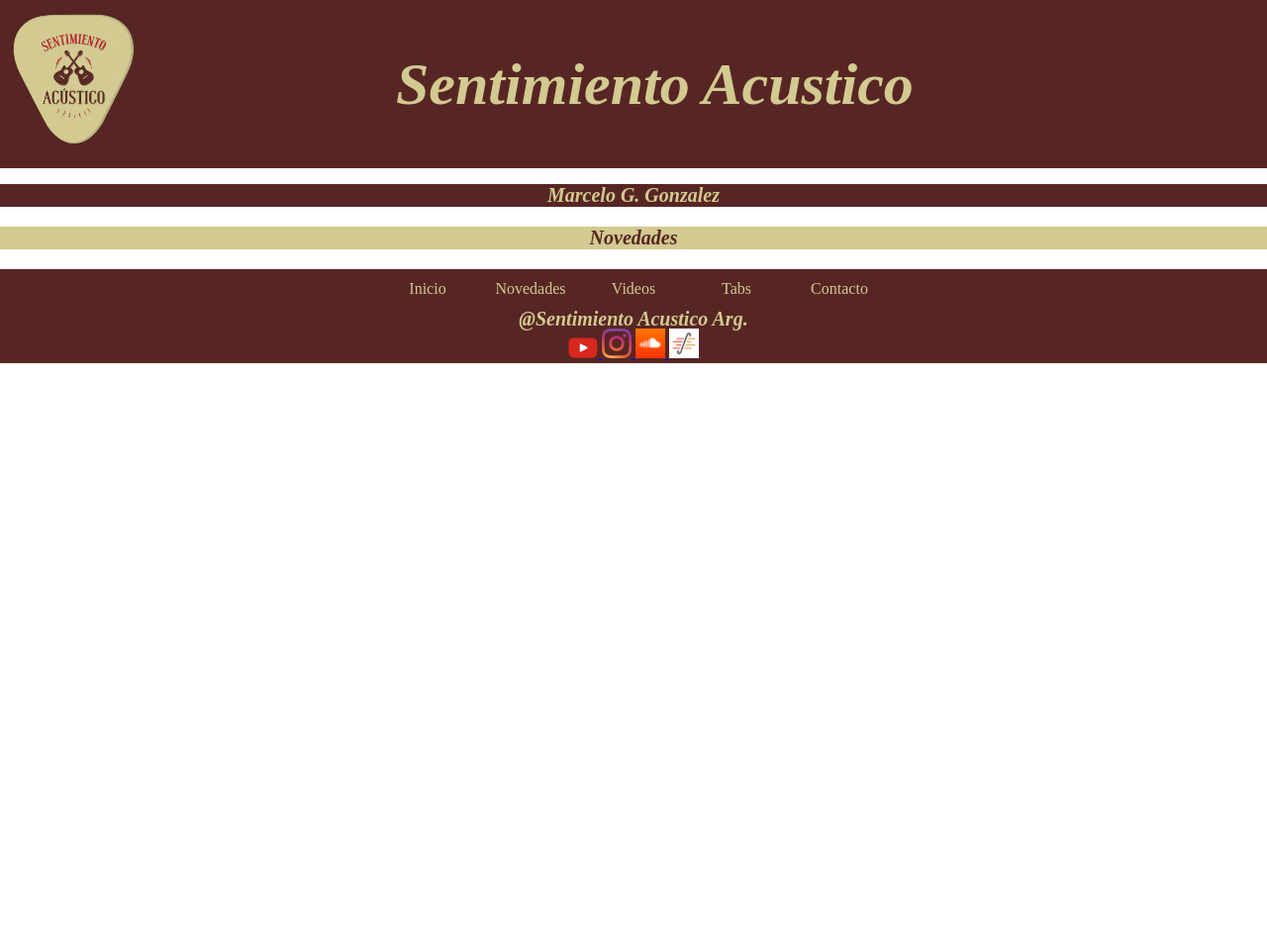
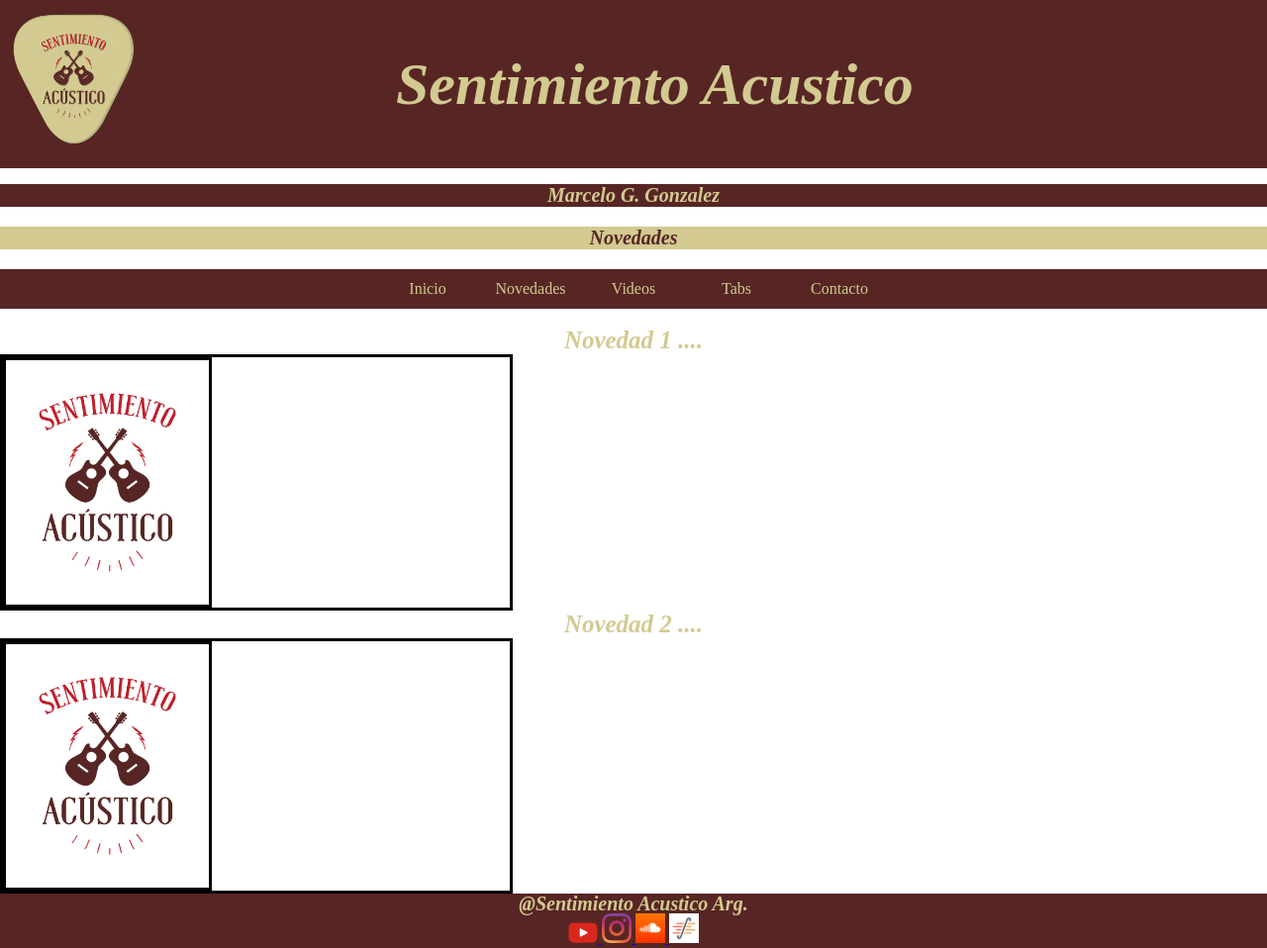
Before and after one commit to 197315/sentimiento_acustico, a plain HTML site: page pages/Novedades.html in a window 1280 px wide. Shown: the whole page at 99% size. Before the commit the page ends 800 px from the top, so only its background shows below. Drawn offline with Linux system fonts and the light colour scheme.

Commit message:
correcciones y agregacion de contenido

```diff
--- a/css/style.css
+++ b/css/style.css
@@ -1,4 +1,4 @@
-/* comentario */
+/* Index */
 
 #titulo_inicial {
 
@@ -142,3 +142,20 @@ footer {
     border: 0;
     padding: 0;
 }
+
+/* Novedades */
+
+
+.novedades {
+    display: flex;
+    max-width: 40%;
+    height: auto;
+    border: solid black;
+}
+
+.novedades img{
+    display: flex;
+    max-width: 40%;
+    height: auto;
+    border: solid black;
+}
--- a/pages/Novedades.html
+++ b/pages/Novedades.html
@@ -35,8 +35,23 @@
                 <li><a href="./Contacto.html">Contacto</a></li>
             </ul>
         </nav>
+    </section>
 
-    </section>
+    <br>
+    <h2>Novedad 1 ....</h2>
+    <div class='novedades'>
+        <img src="../images/figura2.png" alt="novedad 1" class="novedades-img">
+    </div>
+
+    <h2>Novedad 2 ....</h2>
+    <div class='novedades'>
+        <img src="../images/figura2.png" alt="novedad 2" class="novedades-img">
+    </div>
+
+
+
+
+
 
     <footer>
         <div>
```
Also changed, not shown: pages/Contacto.html (+4 -11 lines), images/figura1.png (added), images/figura2.png (added).
